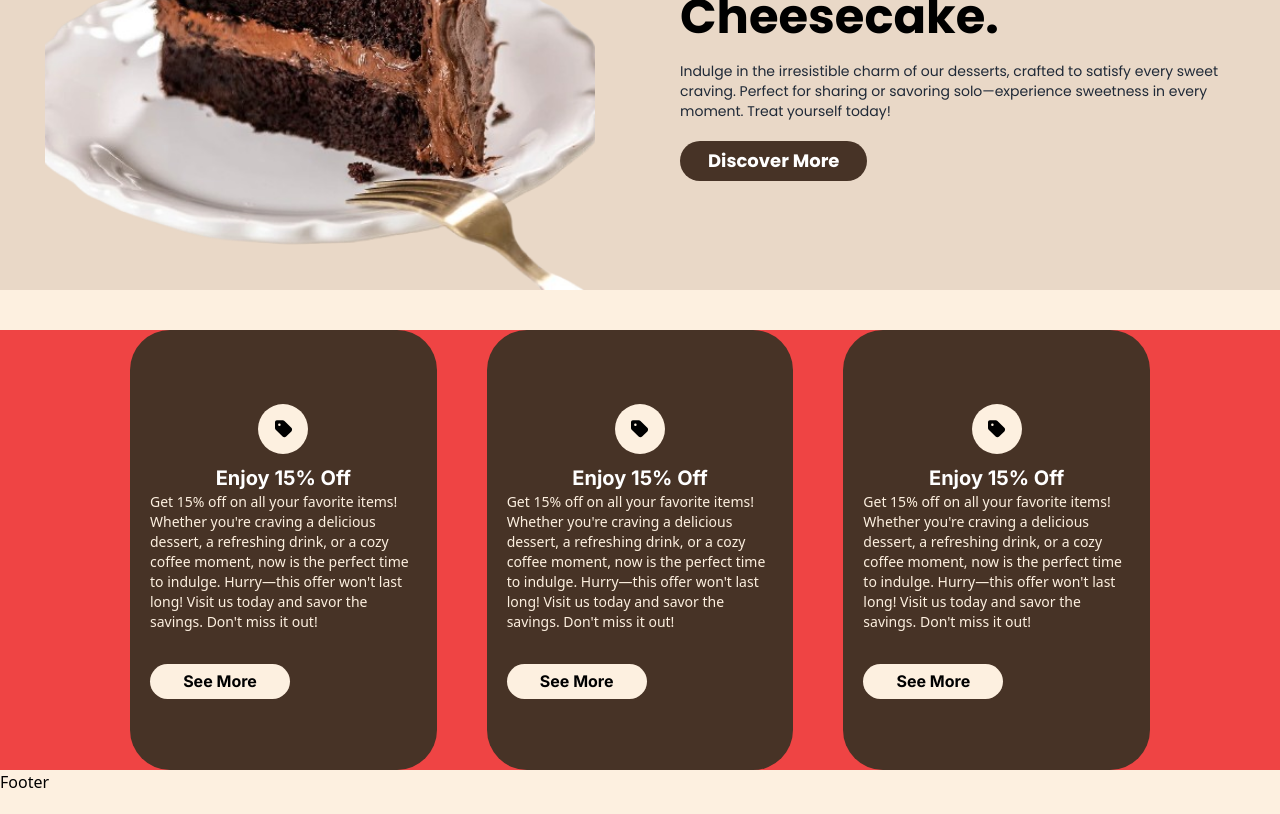
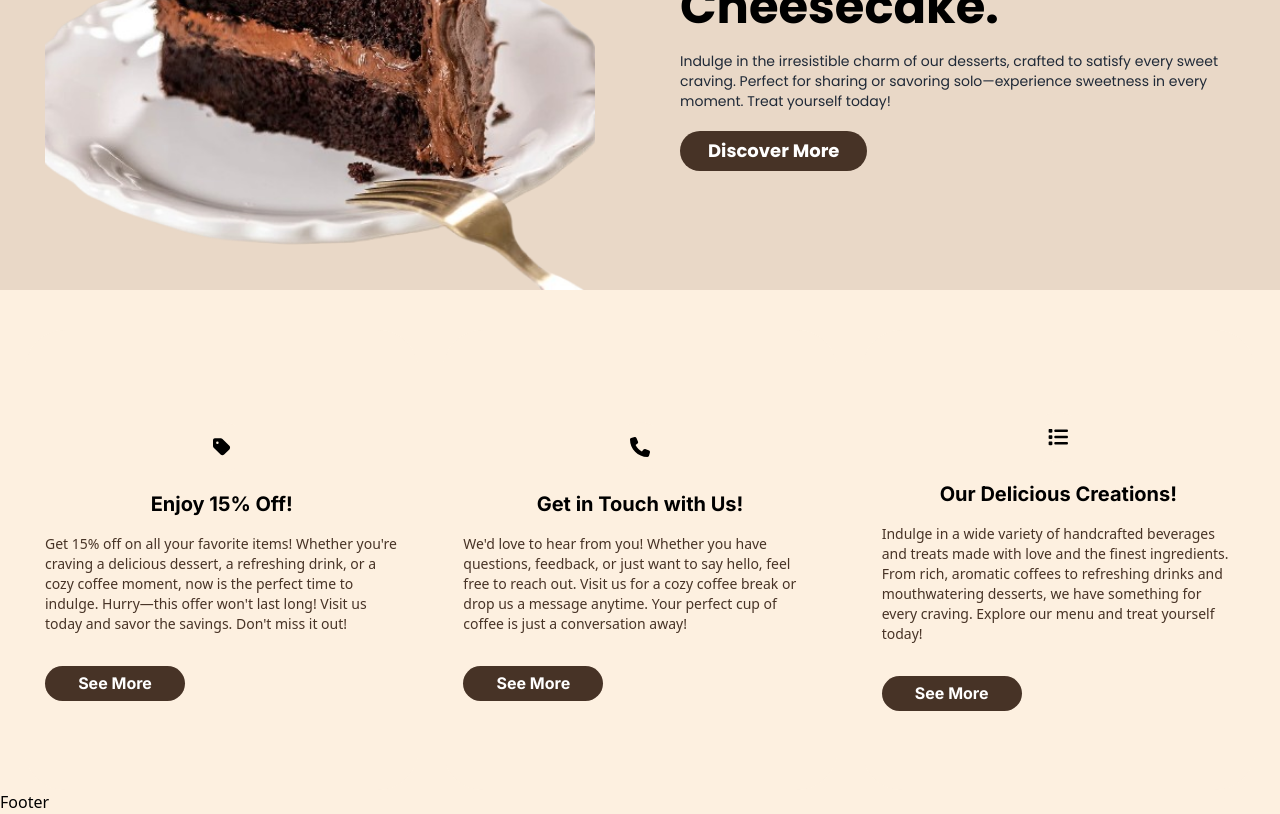
Before and after one commit to Kimsor1111/CafeShop, a React (Vite) app: page / in a window 1280 px wide. Shown: the part 880-1694 px from the top of the page. Built offline with nearby package versions, Linux system fonts and the light colour scheme.

Commit message:
add new card

```diff
--- a/src/component/Home/featureCard.jsx
+++ b/src/component/Home/featureCard.jsx
@@ -1,26 +1,35 @@
 import React from "react";
-import { faTag } from "@fortawesome/free-solid-svg-icons";
 import { FontAwesomeIcon } from "@fortawesome/react-fontawesome";
 
-const cardFeature = () => {
+const cardFeature = ({icon , title , des}) => {
+  const [ishover, setIshover] = React.useState(false);
+  const CardMouseover = () => {
+    setIshover(true);
+  };
+  const CardMouseout = () => {
+    setIshover(false);
+  };
   return (
-    <div className="w-full h-full bg-[rgb(71,51,38)] rounded-[40px] flex flex-col justify-center items-center cursor-pointer">
-      <div className="w-full h-[70px] flex justify-center items-center">
-        <div className="w-[50px] h-[50px] bg-[rgba(253,240,224,255)] rounded-full flex justify-center items-center">
-          <FontAwesomeIcon icon={faTag} className="text-xl"></FontAwesomeIcon>
+    <div
+      className={`lg:flex-col lg:rounded-[40px] lg:justify-center items-center justify-around w-full h-full duration-150 flex flex-row cursor-pointer ${
+        ishover ? "bg-[rgb(71,51,38)]" : "bg-[rgba(253,240,224,255)] "
+      }`}
+      onMouseOver={CardMouseover}
+      onMouseOut={CardMouseout}
+    >
+      <div className="lg:h-[70px] lg:justify-center lg:w-full h-[50px] w-fit flex items-center">
+        <div className="lg:size-[50px] size-[40px] bg-[rgba(253,240,224,255)] rounded-full flex justify-center items-center">
+          <FontAwesomeIcon icon={icon} className="text-xl"></FontAwesomeIcon>
         </div>
       </div>
-      <h1 className="card-title text-xl font-bold font-['inter'] text-white">
-        Enjoy 15% Off
+      <h1 className={`lg:ml-0 lg:text-xl ml-1 text-sm text-md mt-2 pb-2 font-bold font-['inter'] ${ishover ? "text-[rgba(253,240,224,255)]" : "text-black"}`}>
+        {title}
       </h1>
-      <h1 className="cart-des text-sm px-5 text-[rgba(253,240,224,255)] ">
-        Get 15% off on all your favorite items! Whether you're craving a
-        delicious dessert, a refreshing drink, or a cozy coffee moment, now is
-        the perfect time to indulge. Hurry—this offer won't last long! Visit us
-        today and savor the savings. Don't miss it out!
+      <h1 className={`lg:block text-sm px-5 ${ishover ? "text-[rgba(253,240,224,255)]" : "text-[rgb(71,51,38)]"} mt-2 hidden`}>
+        {des}
       </h1>
-      <div className="w-full h-[50px] mt-6 flex items-center px-5">
-        <button className="card-btn w-[140px] h-[35px] bg-[rgba(253,240,224,255)] font-bold text-md font-['inter'] rounded-[25px]">
+      <div className="lg:w-full lg:h-[50px] lg:px-5 lg:mt-6 flex w-fit h-full items-center">
+        <button className={`card-btn lg:w-[140px] lg:h-[35px] w-[110px] ${ishover ? "text-[rgb(71,51,38)] bg-[rgba(253,240,224,255)]" : "text-white bg-[rgb(71,51,38)]"} font-bold text-md font-['inter'] rounded-[25px]`}>
           See More
         </button>
       </div>
--- a/src/component/Home/featureTop.jsx
+++ b/src/component/Home/featureTop.jsx
@@ -10,24 +10,24 @@ const featureCafe = ({ title, des, img, featureindex }) => {
               className="md:w-full w-1/2 h-full object-contain"
             />
           </div>
-          <div className="md:relative md:top-0 md:justify-center justify-center md:items-start md:h-full w-full h-[340px] items-center absolute top-[210px] flex flex-col px-10">
+          <div className="md:relative md:top-0 md:justify-center justify-center md:items-start md:h-full w-full h-[340px] items-center absolute top-[215px] flex flex-col px-10">
             <h1 className="lg:text-5xl md:text-3xl text-2xl text-black font-bold font-['poppins']">
               {title}
             </h1>
             <p className="text-sm text-gray-800 font-['poppins'] my-5">{des}</p>
-            <button className="md:h-[40px] py-5 px-7 flex justify-center items-center w-fit h-[30px] relative rounded-[20px] bg-[rgb(71,51,38)] hover:bg-[rgb(80,60,50)] text-white font-bold text-lg font-['poppins']">
+            <button className="md:h-[40px] py-5 px-7 mb-5 flex justify-center items-center w-fit h-[30px] relative rounded-[20px] bg-[rgb(71,51,38)] hover:bg-[rgb(80,60,50)] text-white font-bold text-lg font-['poppins']">
               Discover More
             </button>
           </div>
         </>
       ) : (
         <>
-          <div className="md:relative md:top-0 md:justify-center justify-center md:items-start md:h-full w-full h-[340px] items-center absolute top-[210px] flex flex-col px-10">
+          <div className="md:relative md:top-0 md:justify-center justify-center md:items-start md:h-full w-full h-[340px] items-center absolute top-[215px] flex flex-col px-10">
             <h1 className="lg:text-5xl md:text-3xl text-2xl text-black font-bold font-['poppins']">
               {title}
             </h1>
             <p className="text-sm text-gray-800 font-['poppins'] my-5">{des}</p>
-            <button className="md:h-[40px] py-5 px-7 flex justify-center items-center w-fit h-[30px] relative rounded-[20px] bg-[rgb(71,51,38)] hover:bg-[rgb(80,60,50)] text-white font-bold text-lg font-['poppins']">
+            <button className="md:h-[40px] py-5 px-7 mb-5 flex justify-center items-center w-fit h-[30px] relative rounded-[20px] bg-[rgb(71,51,38)] hover:bg-[rgb(80,60,50)] text-white font-bold text-lg font-['poppins']">
               Discover More
             </button>
           </div>
--- a/src/data/Home/index.js
+++ b/src/data/Home/index.js
@@ -1,3 +1,4 @@
+import { faBook, faList, faPhone, faTag } from "@fortawesome/free-solid-svg-icons";
 import FeatureCafe from "./../../assets/images/featureTop1.png";
 import FeatureDesert from "./../../assets/images/featureTop2.png";
 export const featureTop = [
@@ -8,9 +9,26 @@ export const featureTop = [
     img: FeatureCafe,
   },
   {
-    title:
-      "Fudgy Brownie Cake - A Taste of Chocolate With Creamy Cheesecake.",
+    title: "Fudgy Brownie Cake - A Taste of Chocolate With Creamy Cheesecake.",
     des: "Indulge in the irresistible charm of our desserts, crafted to satisfy every sweet craving. Perfect for sharing or savoring solo—experience sweetness in every moment. Treat yourself today!",
     img: FeatureDesert,
   },
 ];
+
+export const featureCard = [
+  {
+    icon: faTag,
+    title: "Enjoy 15% Off!",
+    des: `Get 15% off on all your favorite items! Whether you're craving a delicious dessert, a refreshing drink, or a cozy coffee moment, now is the perfect time to indulge. Hurry—this offer won't last long! Visit us today and savor the savings. Don't miss it out!`,
+  },
+  {
+    icon: faPhone,
+    title: "Get in Touch with Us!",
+    des: `We'd love to hear from you! Whether you have questions, feedback, or just want to say hello, feel free to reach out. Visit us for a cozy coffee break or drop us a message anytime. Your perfect cup of coffee is just a conversation away!`,
+  },
+  {
+    icon: faList,
+    title: "Our Delicious Creations!",
+    des: "Indulge in a wide variety of handcrafted beverages and treats made with love and the finest ingredients. From rich, aromatic coffees to refreshing drinks and mouthwatering desserts, we have something for every craving. Explore our menu and treat yourself today!",
+  },
+];
--- a/src/pages/Home.jsx
+++ b/src/pages/Home.jsx
@@ -1,5 +1,5 @@
 import { FeatureTop, FeatureCard } from "./../component/Home/index";
-import { featureTop } from "./../data/Home";
+import { featureTop, featureCard } from "./../data/Home";
 
 const Home = () => {
   return (
@@ -13,10 +13,10 @@ const Home = () => {
           featureindex={index + 1}
         />
       ))}
-      <div className="bg-red-500 w-full h-[440px] grid grid-cols-3 px-[130px] gap-[50px] mt-10">
-        <FeatureCard />
-        <FeatureCard />
-        <FeatureCard />
+      <div className="lg:h-[460px] lg:px-[25px] lg:gap-[25px] gap-2 lg:grid-cols-3 grid-cols-1 h-fit w-full grid mt-10">
+        {featureCard.map(({ icon, title, des }, index) => (
+          <FeatureCard key={index} icon={icon} title={title} des={des} />
+        ))}
       </div>
     </>
   );
```
